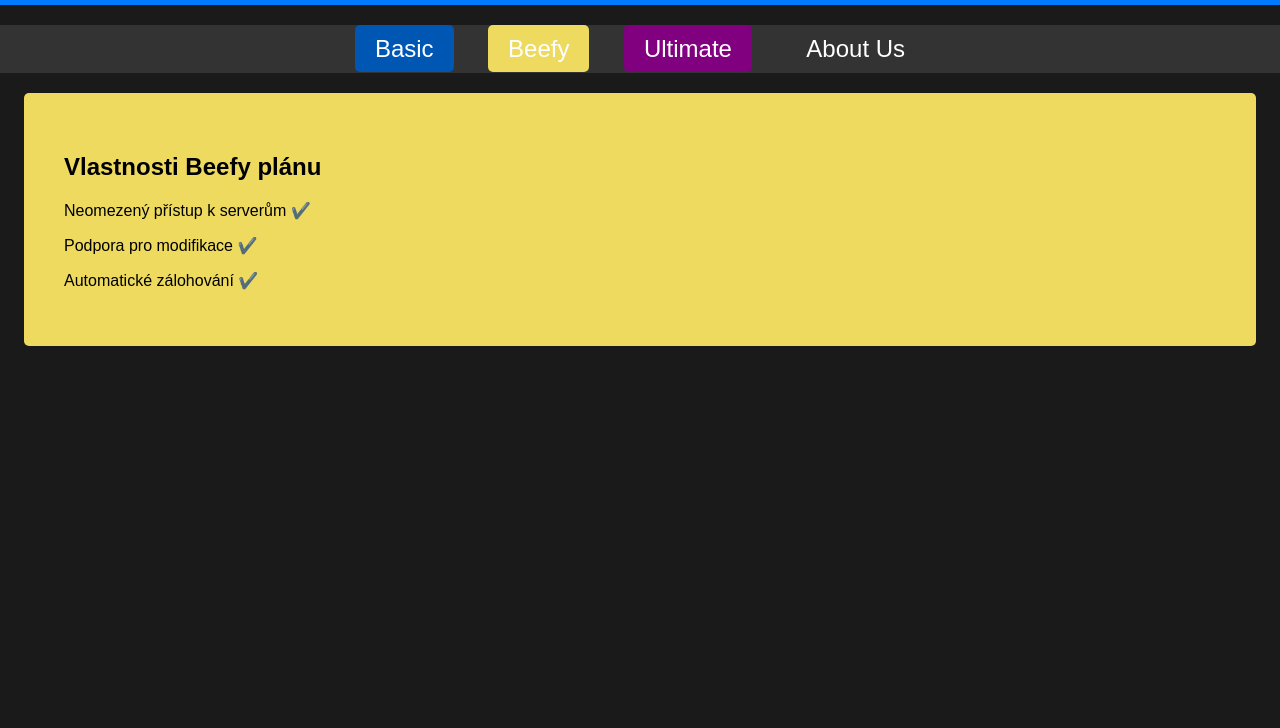
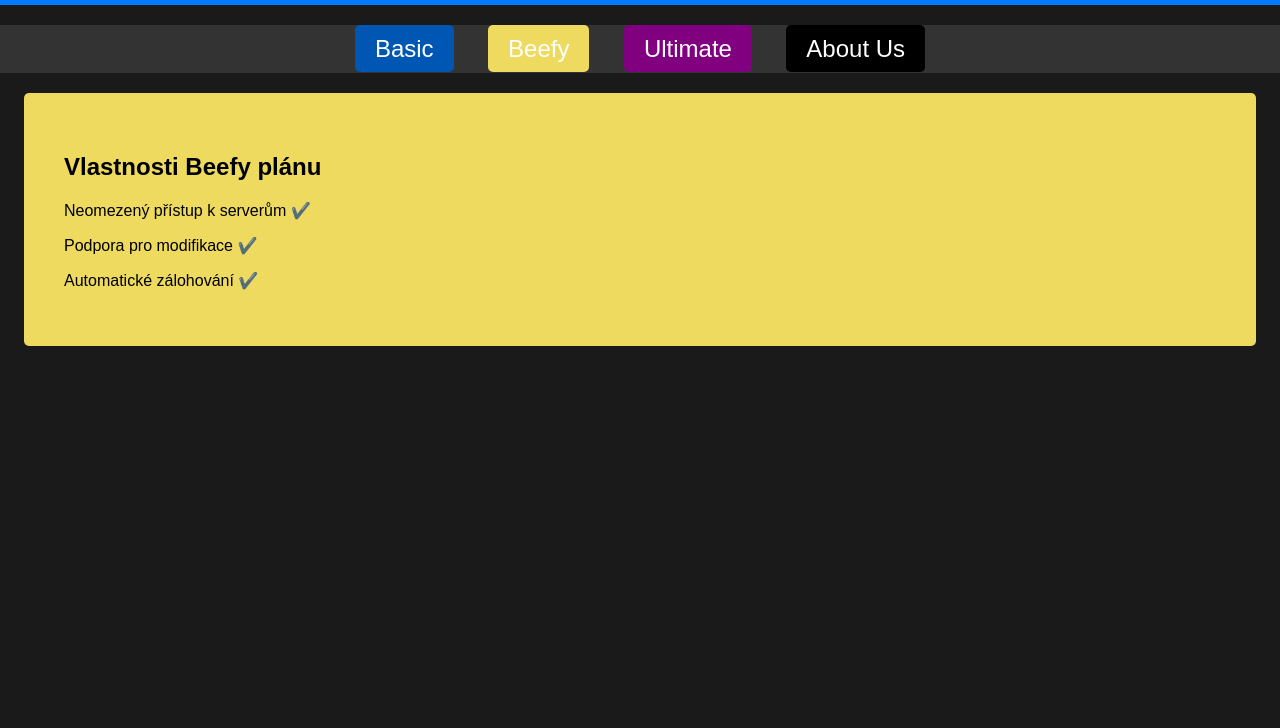
Before and after one commit to Luky1212/MycatHost.cz-Beefy, a plain HTML site: page index.html in a window 1280 px wide. Shown: the part 72-800 px from the top of the page. Drawn offline with Linux system fonts and the light colour scheme.

Commit message:
Update index.html

```diff
--- a/index.html
+++ b/index.html
@@ -50,7 +50,8 @@
             background-color: purple; /* Fialová barva pro Ultimate */
         }
         .about {
-            background-color: #333; /* Tmavě šedá pro About Us */
+            background-color: black; /* Bílá pro About Us */
+            color: black; /* Černé písmo pro About Us */
         }
         .block {
             width: 90%;
```
